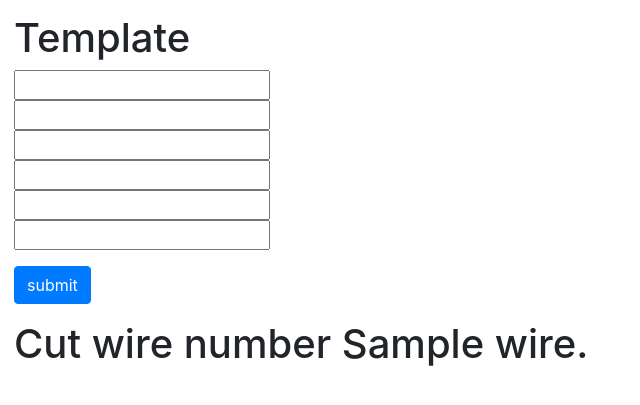
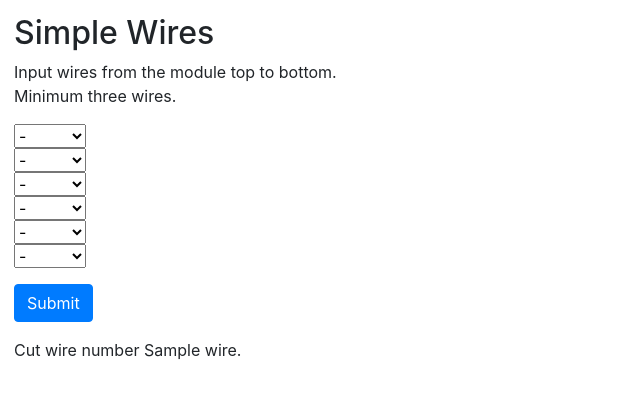
Before and after one commit to Joshuahuahua/KTANE-ASSISTANT, a Flask app: template templates/wires.html in a window 1280 px wide. Shown: the top 405 px of the page, without its empty margins (0-640 px from the left). Run offline with Flask 2, Linux system fonts and the light colour scheme; the template is opened without the code that fills it: most values are stand-ins (such as "Sample title", 1, 10 or a date in 2020).

Commit message:
Added simple_wires to flask app

```diff
--- a/app.py
+++ b/app.py
@@ -24,12 +24,6 @@ def wires():
         wire_list.append(request.form['wire4'])
         wire_list.append(request.form['wire5'])
         wire_list.append(request.form['wire6'])
-        print(wire_list)
-        for i, x in enumerate(wire_list):
-            if x == '':
-                del wire_list[i]
-        wires(bomb_data, wire_list)
-        print(wire_list)
 
 
         return render_template('wires.html', wire=simple_wires(bomb_data, wire_list))
--- a/templates/wires.html
+++ b/templates/wires.html
@@ -5,22 +5,65 @@
         <link rel="stylesheet" href="./static/css/main.css"/>
     </head>
     <body style=padding:10px;>
-        <h1>Template</h1>
+        <h2>Simple Wires</h2>
+        <p>Input wires from the module top to bottom.<br>Minimum three wires.</p>
         <form method="POST" action="/wires">
             <div class="form-group">
             <ul class="list-unstyled">
-                <li><input type="text" name="wire1"></li>
-                <li><input type="text" name="wire2"></li>
-                <li><input type="text" name="wire3"></li>
-                <li><input type="text" name="wire4"></li>
-                <li><input type="text" name="wire5"></li>
-                <li><input type="text" name="wire6"></li>
+                <li><select id="wire1" name="wire1">
+                    <option value="">-</option>
+                    <option value="red">Red</option>
+                    <option value="blue">Blue</option>
+                    <option value="yellow">Yellow</option>
+                    <option value="white">White</option>
+                    <option value="black">Black</option>
+                  </select></li>
+                <li><select id="wire2" name="wire2">
+                    <option value="">-</option>
+                    <option value="red">Red</option>
+                    <option value="blue">Blue</option>
+                    <option value="yellow">Yellow</option>
+                    <option value="white">White</option>
+                    <option value="black">Black</option>
+                  </select></li>
+                <li><select id="wire3" name="wire3">
+                    <option value="">-</option>
+                    <option value="red">Red</option>
+                    <option value="blue">Blue</option>
+                    <option value="yellow">Yellow</option>
+                    <option value="white">White</option>
+                    <option value="black">Black</option>
+                  </select></li>
+                <li><select id="wire4" name="wire4">
+                    <option value="">-</option>
+                    <option value="red">Red</option>
+                    <option value="blue">Blue</option>
+                    <option value="yellow">Yellow</option>
+                    <option value="white">White</option>
+                    <option value="black">Black</option>
+                  </select></li>
+                <li><select id="wire5" name="wire5">
+                    <option value="">-</option>
+                    <option value="red">Red</option>
+                    <option value="blue">Blue</option>
+                    <option value="yellow">Yellow</option>
+                    <option value="white">White</option>
+                    <option value="black">Black</option>
+                  </select></li>
+                <li><select id="wire6" name="wire6">
+                    <option value="">-</option>
+                    <option value="red">Red</option>
+                    <option value="blue">Blue</option>
+                    <option value="yellow">Yellow</option>
+                    <option value="white">White</option>
+                    <option value="black">Black</option>
+                  </select></li>
             </ul>
 
             </div>
-            <input class="btn btn-primary" type="submit" value="submit">
+            <input class="btn btn-primary" type="submit" value="Submit">
             <br>
         </form>
-        <h1>Cut wire number {{ wire }}.</h1>
+        <p>Cut wire number {{ wire }}.</p>
     </body>
 </html>
```
Also changed, not shown: modules/vanilla/simple_wires.py (+17 -0 lines), templates/age.html (deleted, +0 -11 lines).
